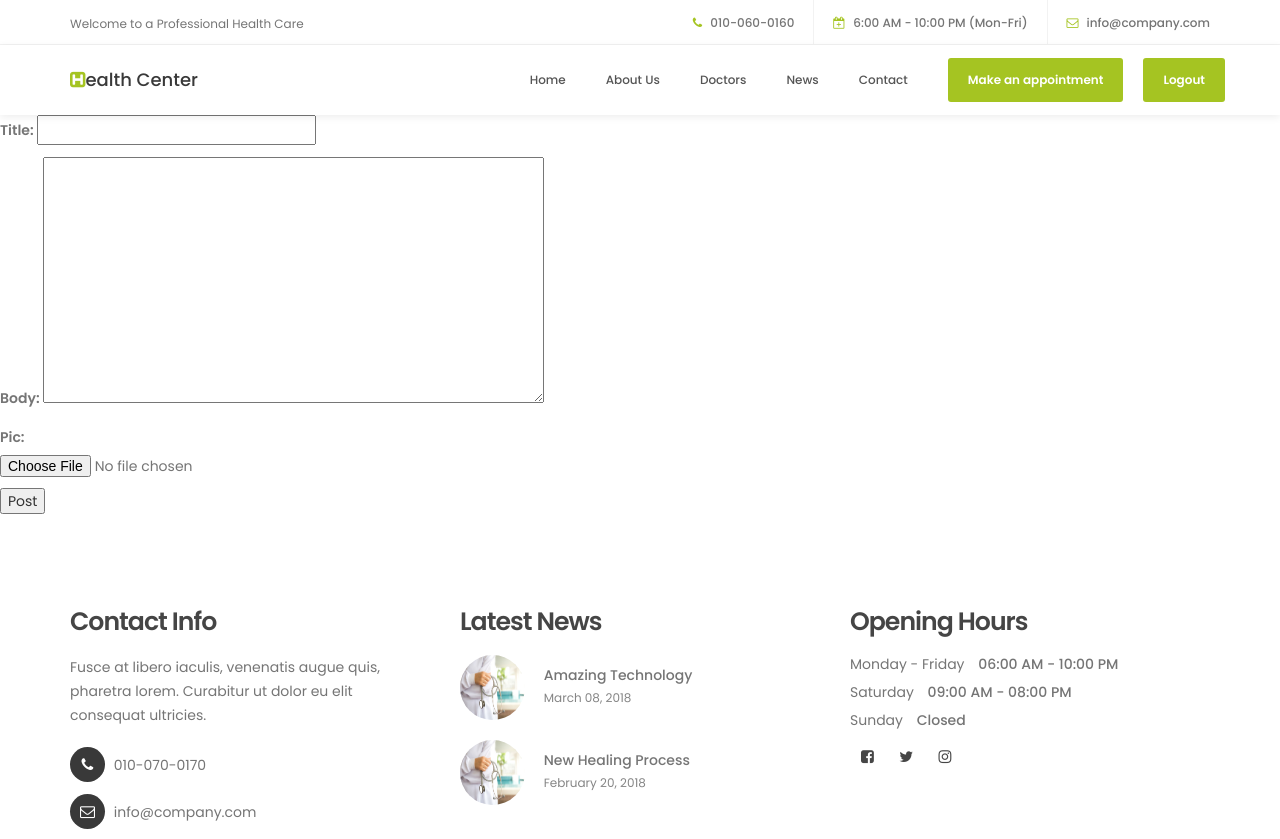
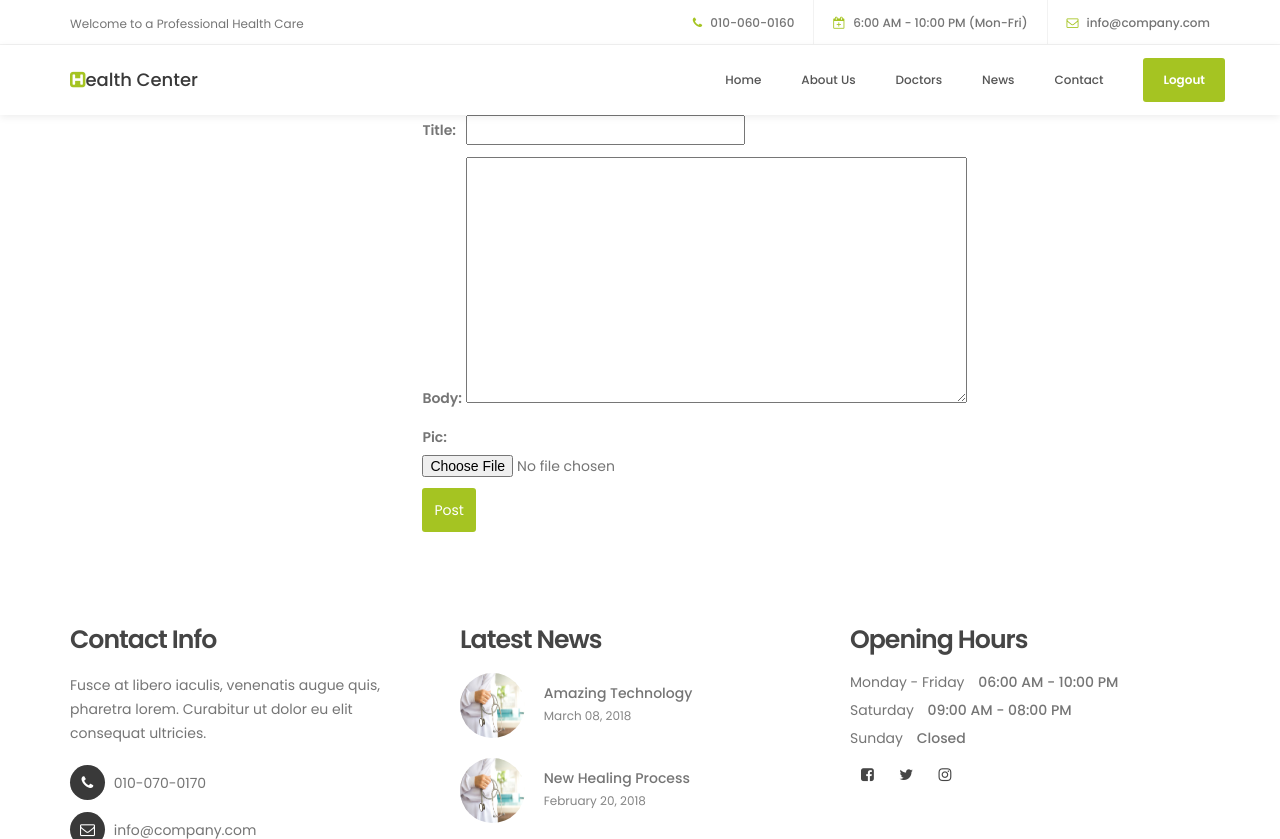
Before and after one commit to anasos20/Health-Center, a Django app: page /news/create/ in a window 1280 px wide. Shown: the top 839 px of the page. Run offline with Django 4.2, Linux system fonts and the light colour scheme; a user stored in the database is signed in; some libraries are stand-ins or nearby versions.

Commit message:
trying to resolve conflics

```diff
--- a/appointments/templates/appointments/make_appointment.html
+++ b/appointments/templates/appointments/make_appointment.html
@@ -5,7 +5,7 @@
 
 
 {% block content %}
-<form method="post">{% csrf_token %}
+<form method="post" id="appointmentform">{% csrf_token %}
     {{ form.as_p }}
     <input type="submit" value="submit">
 </form>
--- a/newsapp/templates/newsapp/create_story.html
+++ b/newsapp/templates/newsapp/create_story.html
@@ -5,8 +5,10 @@
 
 
 {% block content %}
-<form method="post" enctype="multipart/form-data">{% csrf_token %}
+<form method="post" enctype="multipart/form-data" id="formpost">
+    {% csrf_token %}
     {{ form.as_p }}
-    <input type="submit" value="Post">
+
+    <input type="submit" value="Post" id="post">
 </form>
 {% endblock content %}
--- a/newsapp/templates/newsapp/news_list.html
+++ b/newsapp/templates/newsapp/news_list.html
@@ -15,11 +15,7 @@
                 </div>
             </div>
 
-            {% for username in doctors %}
-            {% if username|stringformat:"s" == user.username|stringformat:"s" %}
-            <a href="{% url 'story_create' %}">Post News</a>
-            {% endif %}
-            {% endfor %}
+
 
             {% for new in news_list %}
             <div class="col-md-4 col-sm-6">
--- a/newsapp/views.py
+++ b/newsapp/views.py
@@ -2,21 +2,22 @@ from django.views.generic import ListView, DetailView, CreateView, TemplateView
 from django.urls import reverse_lazy
 from django.shortcuts import render, redirect
 from doctors.models import Doctor
+from django.contrib.auth.mixins import LoginRequiredMixin
 
 from .models import News
 from .forms import CreateStory
 
 from django.views import View
 
+
 class NewPageView(ListView):
     model = News
     template_name = 'newsapp/news_list.html'
 
-    def get_context_data(self,**kwargs):
-        context = Doctor.objects.all()
+    def get_context_data(self, **kwargs):
+
         news = News.objects.all()
-        return {'doctors':context, 'news_list':news}
-
+        return {'news_list': news}
 
 
 class NewDetailView(DetailView):
@@ -24,14 +25,12 @@ class NewDetailView(DetailView):
     template_name = 'newsapp/new_detail.html'
 
 
-
-
-
-class StoryCreate(CreateView):
+class StoryCreate(LoginRequiredMixin, CreateView):
     model = News
     form_class = CreateStory
     template_name = 'newsapp/create_story.html'
     success_url = reverse_lazy("news")
+
     def post(self, request):
         form = self.get_form()
         if form.is_valid():
--- a/pages/views.py
+++ b/pages/views.py
@@ -1,8 +1,14 @@
 from django.views.generic import TemplateView
+from doctors.models import Doctor
 
 
 class HomePageView(TemplateView):
     template_name = 'pages/home.html'
 
+    def get_context_data(self):
+        context = Doctor.objects.all()
+        return {'doctors': context, }
+
+
 class AboutPageView(TemplateView):
     template_name = 'pages/about.html'
--- a/root/settings.py
+++ b/root/settings.py
@@ -42,6 +42,7 @@ INSTALLED_APPS = [
     'doctors.apps.DoctorsConfig',  # DOCTORS
     'newsapp.apps.NewsappConfig',  # NEWS
     'accounts.apps.AccountsConfig',  # accounts
+    'appointments.apps.AppointmentsConfig',  # appointments
 ]
 
 MIDDLEWARE = [
--- a/root/urls.py
+++ b/root/urls.py
@@ -26,6 +26,7 @@ urlpatterns = [
     path('news/', include('newsapp.urls')),
     path('accounts/', include('django.contrib.auth.urls')),
     path('accounts/', include('accounts.urls')),
+    path('appointments/', include('appointments.urls')),
 ]
 
 
--- a/static/style.css
+++ b/static/style.css
@@ -0,0 +1,17 @@
+#formpost,
+#appointmentform {
+    margin-left: 33%;
+}
+
+#id_title {
+    margin-left: 6px;
+}
+
+#post {
+    background-color: #a5c422;
+    color: white;
+    padding: 10px;
+    border-color: transparent;
+    border-radius: 3px;
+}
+#
--- a/templates/base.html
+++ b/templates/base.html
@@ -20,6 +20,7 @@ http://www.tooplate.com/view/2098-health
      <meta name="viewport" content="width=device-width, initial-scale=1, maximum-scale=1">
 
      <link rel="stylesheet" href="{% static 'bootstrap.min.css' %}">
+     <link rel="stylesheet" href="{% static 'style.css' %}">
      <link rel="stylesheet" href="{% static 'font-awesome.min.css' %}">
      <link rel="stylesheet" href="{% static 'animate.css' %}">
      <link rel="stylesheet" href="{% static 'owl.carousel.css' %}">
@@ -87,13 +88,25 @@ http://www.tooplate.com/view/2098-health
                          <li><a href="{% url 'doctors_list' %}" class="smoothScroll">Doctors</a></li>
                          <li><a href="{% url 'news' %}" class="smoothScroll">News</a></li>
                          <li><a href="#google-map" class="smoothScroll">Contact</a></li>
-                         <li class="appointment-btn"><a href="#appointment">Make an appointment</a></li>
+
+                         {% for username in doctors %}
+                         {% if username|stringformat:"s" == user.username|stringformat:"s" %}
+                         <li class="appointment-btn"><a href="{% url 'story_create' %}">Make a new post</a></li>
+                         {% elif user.username|stringformat:"s" %}
+                         <li class="appointment-btn"><a href="{% url 'appointment_list' %}">My Appointments</a></li>
+                         <li class="appointment-btn"><a href="{% url 'makeappointment' %}">Make an appointment</a></li>
+                         {% endif %}
+                         {% endfor %}
+
+
                          {% if user.is_authenticated %}
                          <li class="appointment-btn"><a href="{% url 'logout' %}">Logout</a></li>
                          {% else %}
                          <li class="appointment-btn"><a href="{% url 'signup' %}">SignUp</a></li>
                          <li class="appointment-btn"><a href="{% url 'login' %}">Login</a></li>
                          {% endif %}
+
+
                     </ul>
                </div>
 
```
Also changed, not shown: db.sqlite3.
